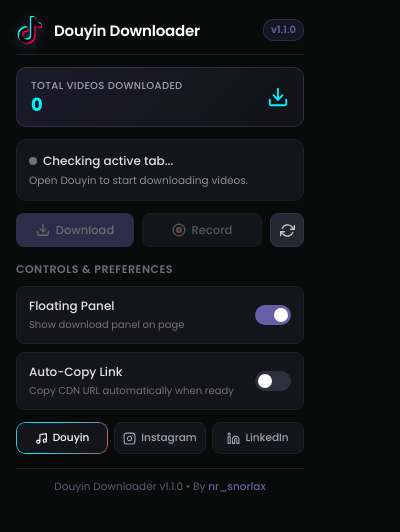
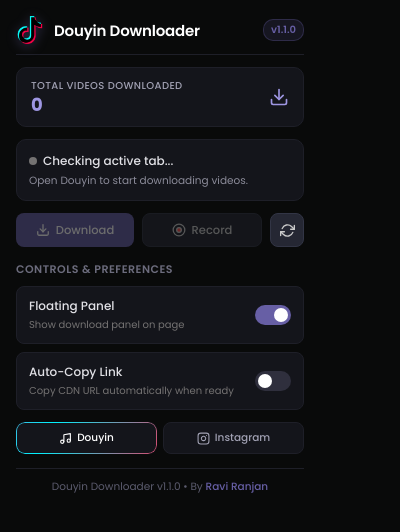
Before and after one commit to codebysnorlax/douyin-videos-downloader, a browser extension: page popup.html in a window 400 px wide. Drawn offline with Linux system fonts and the light colour scheme.

Commit message:
style(popup): align stats banner UI theme and update quick links
- Match stats banner background, border, and accent colors with popup theme design system
- Remove LinkedIn link from quick links grid
- Update author name in footer

```diff
--- a/popup.html
+++ b/popup.html
@@ -65,8 +65,8 @@
       display: flex;
       align-items: center;
       justify-content: space-between;
-      background: linear-gradient(135deg, rgba(103, 95, 165, 0.2) 0%, rgba(20, 21, 27, 0.8) 100%);
-      border: 1px solid rgba(103, 95, 165, 0.3);
+      background: #14151B;
+      border: 1px solid #1E1F28;
       border-radius: 10px;
       padding: 10px 14px;
       margin-bottom: 12px;
@@ -88,7 +88,7 @@
     .stat-val {
       font-size: 18px;
       font-weight: 700;
-      color: #00F2FE;
+      color: #9E96E2;
       line-height: 22px;
     }
 
@@ -96,6 +96,7 @@
       display: flex;
       align-items: center;
       justify-content: center;
+      color: #9E96E2;
     }
 
     /* ── Status Card ──────────────────────────────────────────────────────── */
@@ -130,8 +131,8 @@
     }
 
     .dot.active {
-      background: #00F2FE;
-      box-shadow: 0 0 8px #00F2FE;
+      background: #9E96E2;
+      box-shadow: 0 0 8px rgba(158, 150, 226, 0.6);
     }
 
     .dot.warning {
@@ -428,7 +429,7 @@
       <span id="stat-downloads" class="stat-val">0</span>
     </div>
     <span class="stat-icon">
-      <svg width="22" height="22" viewBox="0 0 24 24" fill="none" stroke="#00F2FE" stroke-width="2" stroke-linecap="round" stroke-linejoin="round">
+      <svg width="20" height="20" viewBox="0 0 24 24" fill="none" stroke="currentColor" stroke-width="2" stroke-linecap="round" stroke-linejoin="round">
         <path d="M21 15v4a2 2 0 0 1-2 2H5a2 2 0 0 1-2-2v-4"></path>
         <polyline points="7 10 12 15 17 10"></polyline>
         <line x1="12" y1="15" x2="12" y2="3"></line>
@@ -516,19 +517,11 @@
       </svg>
       <span>Instagram</span>
     </a>
-    <a href="https://www.linkedin.com/in/codebysnorlax" target="_blank" class="btn-link">
-      <svg width="13" height="13" viewBox="0 0 24 24" fill="none" stroke="currentColor" stroke-width="2" stroke-linecap="round" stroke-linejoin="round">
-        <path d="M16 8a6 6 0 0 1 6 6v7h-4v-7a2 2 0 0 0-2-2 2 2 0 0 0-2 2v7h-4v-7a6 6 0 0 1 6-6z"></path>
-        <rect x="2" y="9" width="4" height="12"></rect>
-        <circle cx="4" cy="4" r="2"></circle>
-      </svg>
-      <span>LinkedIn</span>
-    </a>
   </div>
 
   <!-- Footer -->
   <div class="footer">
-    Douyin Downloader v1.1.0 • By <a href="https://www.instagram.com/nr_snorlax" target="_blank">nr_snorlax</a>
+    Douyin Downloader v1.1.0 • By <a href="https://www.instagram.com/nr_snorlax" target="_blank">Ravi Ranjan</a>
   </div>
 
   <script src="popup.js"></script>
```
